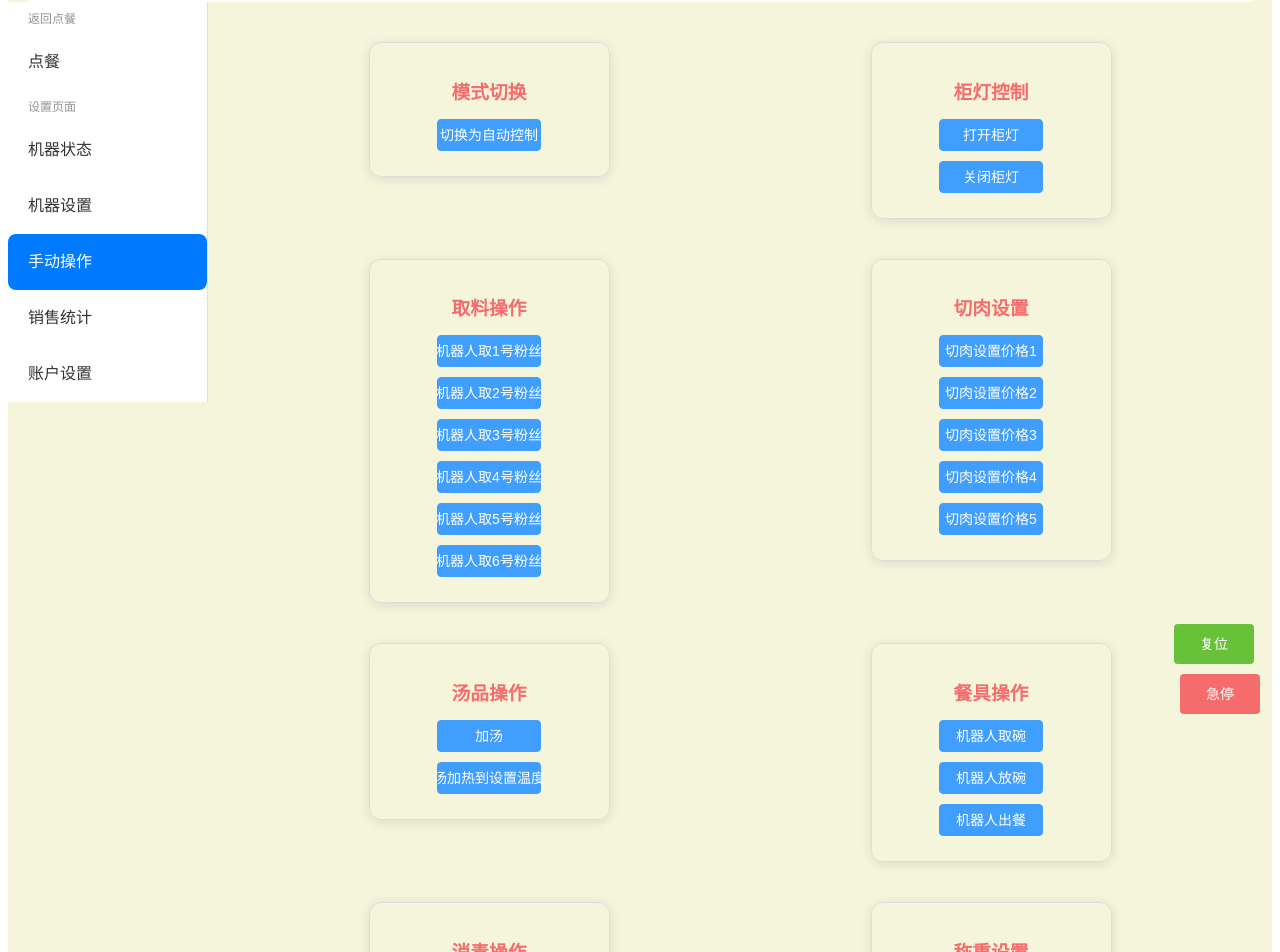
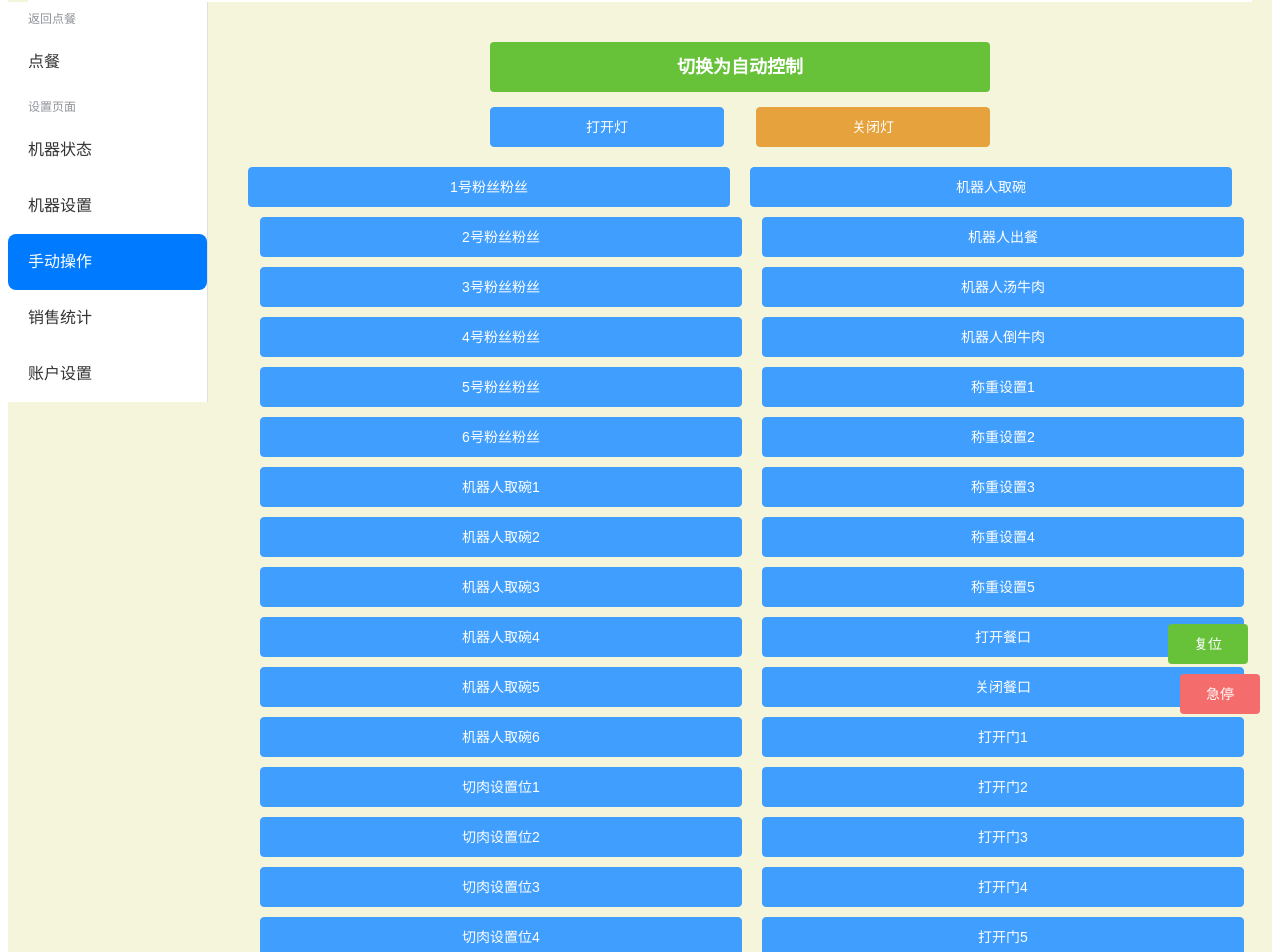
Before and after one commit to wskvfhprrk/nrt-plc, a Vue app in the folder web/: page /buttons in a window 1280 px wide. Shown: the part 66-1018 px from the top of the page. Built offline with nearby package versions, Linux system fonts and the light colour scheme; sample sign-in values are in the browser's storage.

Commit message:
手动按钮页面完成

```diff
--- a/web/src/components/ButtonsPage.vue
+++ b/web/src/components/ButtonsPage.vue
@@ -1,113 +1,57 @@
 <template>
   <div class="container">
-    <div class="button-layout">
-      <!-- 模式切换 -->
-      <div class="button-group">
-        <h3 class="section-title">模式切换</h3>
-        <div class="button-columns">
-          <div v-for="(btn, index) in modeButtons" :key="`mode-${index}`" class="button-column">
-            <el-button type="primary" :style="buttonStyle" @click="openDialog(btn.id, btn.name)">
-              {{ btn.name }}
-            </el-button>
-          </div>
-        </div>
-      </div>
+    <!-- 顶部控制按钮区域 -->
+    <div class="top-controls">
+      <!-- 自动控制按钮 -->
+      <el-button type="success" class="auto-control-btn" @click="openDialog(0, '切换为自动控制')">
+        切换为自动控制
+      </el-button>
 
-      <!-- 柜灯控制 -->
-      <div class="button-group">
-        <h3 class="section-title">柜灯控制</h3>
-        <div class="button-columns">
-          <div v-for="(btn, index) in cabinetLightButtons" :key="`light-${index}`" class="button-column">
-            <el-button type="primary" :style="buttonStyle" @click="openDialog(btn.id, btn.name)">
-              {{ btn.name }}
-            </el-button>
-          </div>
-        </div>
-      </div>
-
-      <!-- 取料操作 -->
-      <div class="button-group">
-        <h3 class="section-title">取料操作</h3>
-        <div class="button-columns">
-          <div v-for="(btn, index) in materialButtons" :key="`material-${index}`" class="button-column">
-            <el-button type="primary" :style="buttonStyle" @click="openDialog(btn.id, btn.name)">
-              {{ btn.name }}
-            </el-button>
-          </div>
-        </div>
-      </div>
-
-      <!-- 切肉设置 -->
-      <div class="button-group">
-        <h3 class="section-title">切肉设置</h3>
-        <div class="button-columns">
-          <div v-for="(btn, index) in meatCutButtons" :key="`meat-cut-${index}`" class="button-column">
-            <el-button type="primary" :style="buttonStyle" @click="openDialog(btn.id, btn.name)">
-              {{ btn.name }}
-            </el-button>
-          </div>
-        </div>
-      </div>
-
-      <!-- 汤品操作 -->
-      <div class="button-group">
-        <h3 class="section-title">汤品操作</h3>
-        <div class="button-columns">
-          <div v-for="(btn, index) in soupButtons" :key="`soup-${index}`" class="button-column">
-            <el-button type="primary" :style="buttonStyle" @click="openDialog(btn.id, btn.name)">
-              {{ btn.name }}
-            </el-button>
-          </div>
-        </div>
-      </div>
-
-      <!-- 餐具操作 -->
-      <div class="button-group">
-        <h3 class="section-title">餐具操作</h3>
-        <div class="button-columns">
-          <div v-for="(btn, index) in tablewareButtons" :key="`tableware-${index}`" class="button-column">
-            <el-button type="primary" :style="buttonStyle" @click="openDialog(btn.id, btn.name)">
-              {{ btn.name }}
-            </el-button>
-          </div>
-        </div>
-      </div>
-
-      <!-- 消毒操作 -->
-      <div class="button-group">
-        <h3 class="section-title">消毒操作</h3>
-        <div class="button-columns">
-          <div v-for="(btn, index) in disinfectButtons" :key="`disinfect-${index}`" class="button-column">
-            <el-button type="primary" :style="buttonStyle" @click="openDialog(btn.id, btn.name)">
-              {{ btn.name }}
-            </el-button>
-          </div>
-        </div>
-      </div>
-
-      <!-- 称重设置 -->
-      <div class="button-group">
-        <h3 class="section-title">称重设置</h3>
-        <div class="button-columns">
-          <div v-for="(btn, index) in weightButtons" :key="`weight-${index}`" class="button-column">
-            <el-button type="primary" :style="buttonStyle" @click="openDialog(btn.id, btn.name)">
-              {{ btn.name }}
-            </el-button>
-          </div>
-        </div>
+      <!-- 灯光控制按钮 -->
+      <div class="light-controls">
+        <el-button type="primary" class="light-btn" @click="openDialog(32, '打开灯')">
+          打开灯
+        </el-button>
+        <el-button type="warning" class="light-btn" @click="openDialog(33, '关闭灯')">
+          关闭灯
+        </el-button>
       </div>
     </div>
 
-    <!-- Fixed Buttons -->
+    <div class="button-layout">
+      <!-- 左侧按钮组 -->
+      <div class="button-column">
+        <el-button v-for="btn in leftButtons"
+                   :key="btn.id"
+                   type="primary"
+                   class="control-btn"
+                   @click="openDialog(btn.id, btn.name)">
+          {{ btn.name }}
+        </el-button>
+      </div>
+
+      <!-- 右侧按钮组 -->
+      <div class="button-column">
+        <el-button v-for="btn in rightButtons"
+                   :key="btn.id"
+                   type="primary"
+                   class="control-btn"
+                   @click="openDialog(btn.id, btn.name)">
+          {{ btn.name }}
+        </el-button>
+      </div>
+    </div>
+
+    <!-- 固定按钮 -->
     <div class="fixed-buttons">
       <el-button type="success" class="reset-button" @click="resetSystem">复位</el-button>
       <el-button type="danger" class="emergency-button" @click="emergencyStop">急停</el-button>
     </div>
 
-    <!-- Dialog for Input Parameters -->
+    <!-- 参数输入对话框 -->
     <el-dialog title="输入参数" v-model="dialogVisible" :before-close="handleClose">
       <el-input v-model="parameter" placeholder="请输入参数"></el-input>
-      <template >
+      <template #footer>
         <el-button @click="dialogVisible = false">取消</el-button>
         <el-button type="primary" @click="submitParameter">确定</el-button>
       </template>
@@ -122,54 +66,52 @@ export default {
   name: 'ButtonsPage',
   data() {
     return {
-      // 模式切换
-      modeButtons: [
-        {id: 0, name: "切换为自动控制"}
+      leftButtons: [
+        {id: 1, name: "1号粉丝粉丝"},
+        {id: 2, name: "2号粉丝粉丝"},
+        {id: 3, name: "3号粉丝粉丝"},
+        {id: 4, name: "4号粉丝粉丝"},
+        {id: 5, name: "5号粉丝粉丝"},
+        {id: 6, name: "6号粉丝粉丝"},
+        {id: 7, name: "机器人取碗1"},
+        {id: 8, name: "机器人取碗2"},
+        {id: 9, name: "机器人取碗3"},
+        {id: 10, name: "机器人取碗4"},
+        {id: 11, name: "机器人取碗5"},
+        {id: 12, name: "机器人取碗6"},
+        {id: 13, name: "切肉设置位1"},
+        {id: 14, name: "切肉设置位2"},
+        {id: 15, name: "切肉设置位3"},
+        {id: 16, name: "切肉设置位4"},
+        {id: 17, name: "切肉设置位5"},
+        {id: 18, name: "抽汤到液位"},
+        {id: 19, name: "上升汤盖"},
+        {id: 20, name: "下降汤盖"},
+        {id: 21, name: "汤加热到设置温度"},
+        {id: 22, name: "出碗机出碗"}
       ],
-      // 柜灯控制
-      cabinetLightButtons: [
-        {id: 23, name: "打开柜灯"},
-        {id: 24, name: "关闭柜灯"}
-      ],
-      // 取料操作
-      materialButtons: [
-        {id: 1, name: "机器人取1号粉丝"},
-        {id: 2, name: "机器人取2号粉丝"},
-        {id: 3, name: "机器人取3号粉丝"},
-        {id: 4, name: "机器人取4号粉丝"},
-        {id: 5, name: "机器人取5号粉丝"},
-        {id: 6, name: "机器人取6号粉丝"}
-      ],
-      // 切肉设置
-      meatCutButtons: [
-        {id: 7, name: "切肉设置价格1"},
-        {id: 8, name: "切肉设置价格2"},
-        {id: 9, name: "切肉设置价格3"},
-        {id: 10, name: "切肉设置价格4"},
-        {id: 11, name: "切肉设置价格5"}
-      ],
-      // 汤品操作
-      soupButtons: [
-        {id: 12, name: "加汤"},
-        {id: 13, name: "汤加热到设置温度"}
-      ],
-      // 餐具操作
-      tablewareButtons: [
-        {id: 14, name: "机器人取碗"},
-        {id: 15, name: "机器人放碗"},
-        {id: 16, name: "机器人出餐"}
-      ],
-      // 消毒操作
-      disinfectButtons: [
-        {id: 17, name: "打开蒸汽消毒"}
-      ],
-      // 称重设置
-      weightButtons: [
-        {id: 18, name: "称重设置1"},
-        {id: 19, name: "称重设置2"},
-        {id: 20, name: "称重设置3"},
-        {id: 21, name: "称重设置4"},
-        {id: 22, name: "称重设置5"}
+      rightButtons: [
+        {id: 23, name: "机器人取碗"},
+        {id: 24, name: "机器人出餐"},
+        {id: 25, name: "机器人汤牛肉"},
+        {id: 26, name: "机器人倒牛肉"},
+        {id: 27, name: "称重设置1"},
+        {id: 28, name: "称重设置2"},
+        {id: 29, name: "称重设置3"},
+        {id: 30, name: "称重设置4"},
+        {id: 31, name: "称重设置5"},
+        {id: 32, name: "打开餐口"},
+        {id: 33, name: "关闭餐口"},
+        {id: 34, name: "打开门1"},
+        {id: 35, name: "打开门2"},
+        {id: 36, name: "打开门3"},
+        {id: 37, name: "打开门4"},
+        {id: 38, name: "打开门5"},
+        {id: 39, name: "打开门6"},
+        {id: 40, name: "打开蒸汽消毒"},
+        {id: 41, name: "关闭蒸汽消毒"},
+        {id: 42, name: "打开水泵"},
+        {id: 43, name: "关闭水泵"}
       ],
       dialogVisible: false,
       parameter: '',
@@ -177,17 +119,9 @@ export default {
       currentButtonName: ''
     };
   },
-  computed: {
-    buttonStyle() {
-      return {
-        width: '50%',  // 按钮宽度从100%改为50%
-      };
-    }
-  },
   methods: {
     async sendManualCommand(commandId, commandName, params = {}) {
       try {
-        // 构建请求参数
         const requestParams = {
           commandId,
           commandName,
@@ -195,7 +129,6 @@ export default {
           ...params
         };
 
-        // 发送请求到后端
         const response = await axios.post('/machines/manual-command', requestParams);
 
         if (response.data.code === 200) {
@@ -217,11 +150,20 @@ export default {
       this.currentButtonId = id;
       this.currentButtonName = name;
 
+      // 处理开关灯
+      if (name === "打开灯") {
+        this.sendManualCommand("lightOn", name);
+        return;
+      } else if (name === "关闭灯") {
+        this.sendManualCommand("lightOff", name);
+        return;
+      }
+
+      // 处理其他手动指令
       if (name.includes('（') && name.includes('）')) {
         this.dialogVisible = true;
       } else {
         this.dialogVisible = false;
-        // 使用新的手动指令方法
         this.sendManualCommand(id, name);
       }
     },
@@ -229,7 +171,6 @@ export default {
       this.dialogVisible = false;
     },
     submitParameter() {
-      // 使用新的手动指令方法，并传递参数
       this.sendManualCommand(this.currentButtonId, this.currentButtonName, {
         number: this.parameter
       });
@@ -256,49 +197,57 @@ export default {
   box-sizing: border-box;
 }
 
-.button-layout {
-  display: grid;
-  grid-template-columns: repeat(2, 1fr);
-  grid-gap: 20px;
-  margin-bottom: 60px; /* 为底部固定按钮留出空间 */
-}
-
-.button-group {
+.top-controls {
   display: flex;
   flex-direction: column;
   align-items: center;
-  border: 1px solid #ddd;
-  padding: 15px;
-  box-sizing: border-box;
-  border-radius: 12px;
-  box-shadow: 0 2px 12px 0 rgba(0, 0, 0, 0.1);
   margin-bottom: 20px;
-  height: fit-content;
-  width: 50%;
-  margin-left: auto;
-  margin-right: auto;
-}
-
-.section-title {
-  color: #f56c6c;
-  font-weight: bold;
-  text-align: center;
-  margin-bottom: 15px;
+  gap: 15px;
   width: 100%;
 }
 
-.button-columns {
+.auto-control-btn {
+  width: 100%;
+  max-width: 500px;
+  height: 50px;
+  background-color: #67c23a;
+  color: white;
+  border: none;
+  font-size: 18px;
+  font-weight: bold;
+}
+
+.light-controls {
   display: flex;
-  flex-direction: column;
-  align-items: center;
+  gap: 20px;
+  justify-content: center;
+  width: 100%;
+  max-width: 500px;
+}
+
+.light-btn {
+  flex: 1;
+  height: 40px;
+}
+
+.button-layout {
+  display: flex;
+  justify-content: space-between;
+  margin-bottom: 60px;
+  gap: 20px;
   width: 100%;
 }
 
 .button-column {
+  flex: 1;
+  display: flex;
+  flex-direction: column;
+  gap: 10px;
+}
+
+.control-btn {
   width: 100%;
-  margin-bottom: 10px;
-  display: flex;
-  justify-content: center;
+  height: 40px;
 }
 
 
@@ -308,7 +257,7 @@ export default {
   right: 20px;
   display: flex;
   flex-direction: column;
-  align-items: center;
+  gap: 10px;
   z-index: 100;
 }
 
@@ -316,7 +265,6 @@ export default {
   background-color: #67c23a;
   color: white;
   border: none;
-  margin-bottom: 10px;
   width: 80px;
   height: 40px;
 }
@@ -329,10 +277,18 @@ export default {
   height: 40px;
 }
 
-/* 媒体查询，确保在小屏幕上也能正确显示 */
+/* 媒体查询 */
 @media screen and (max-width: 768px) {
   .button-layout {
-    grid-template-columns: 1fr;
+    flex-direction: column;
+  }
+
+  .button-column {
+    width: 100%;
+  }
+
+  .auto-control-btn, .light-controls {
+    width: 100%;
   }
 }
 </style>
```
Also changed, not shown: 2 other files (tests, documents, lock files or other folders).
